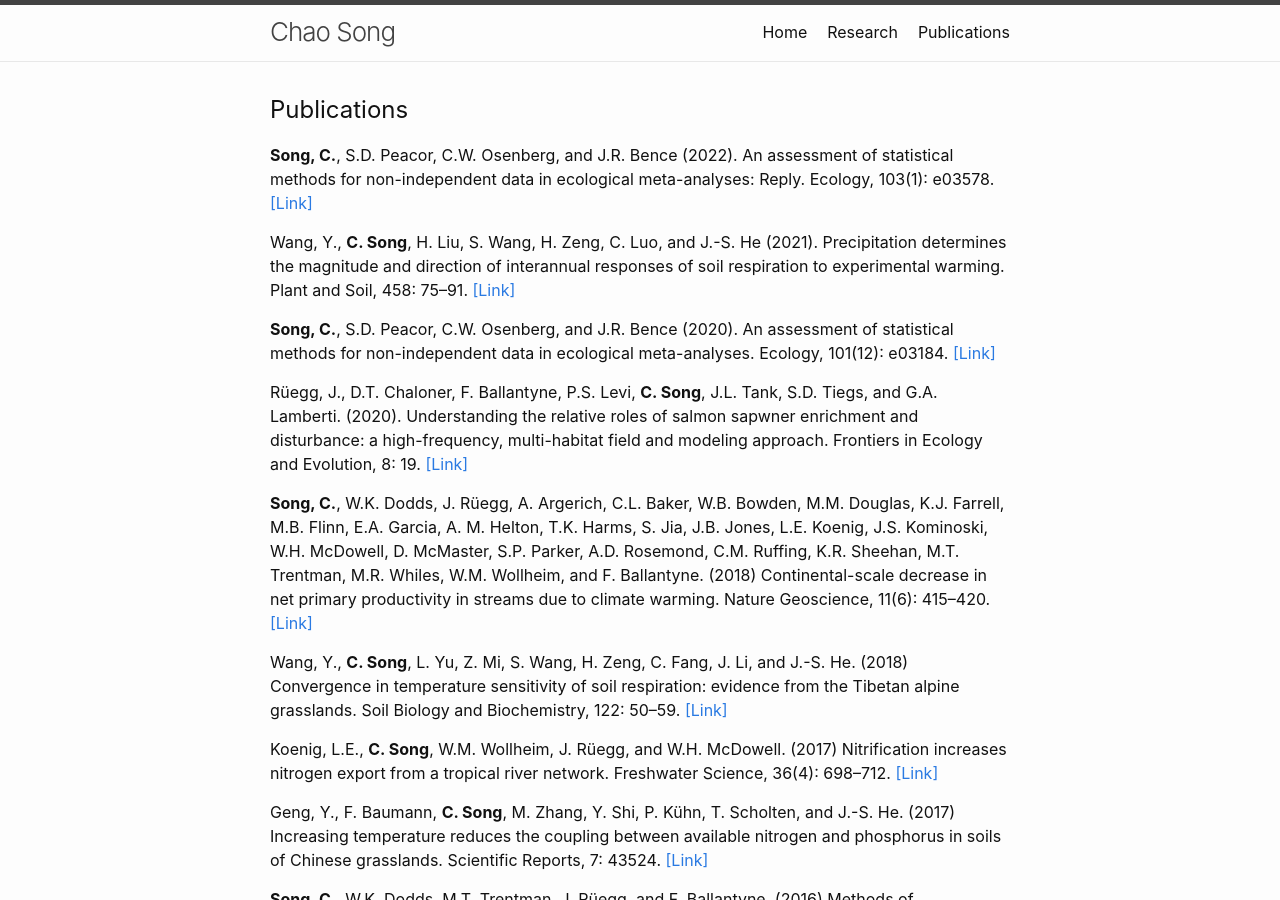
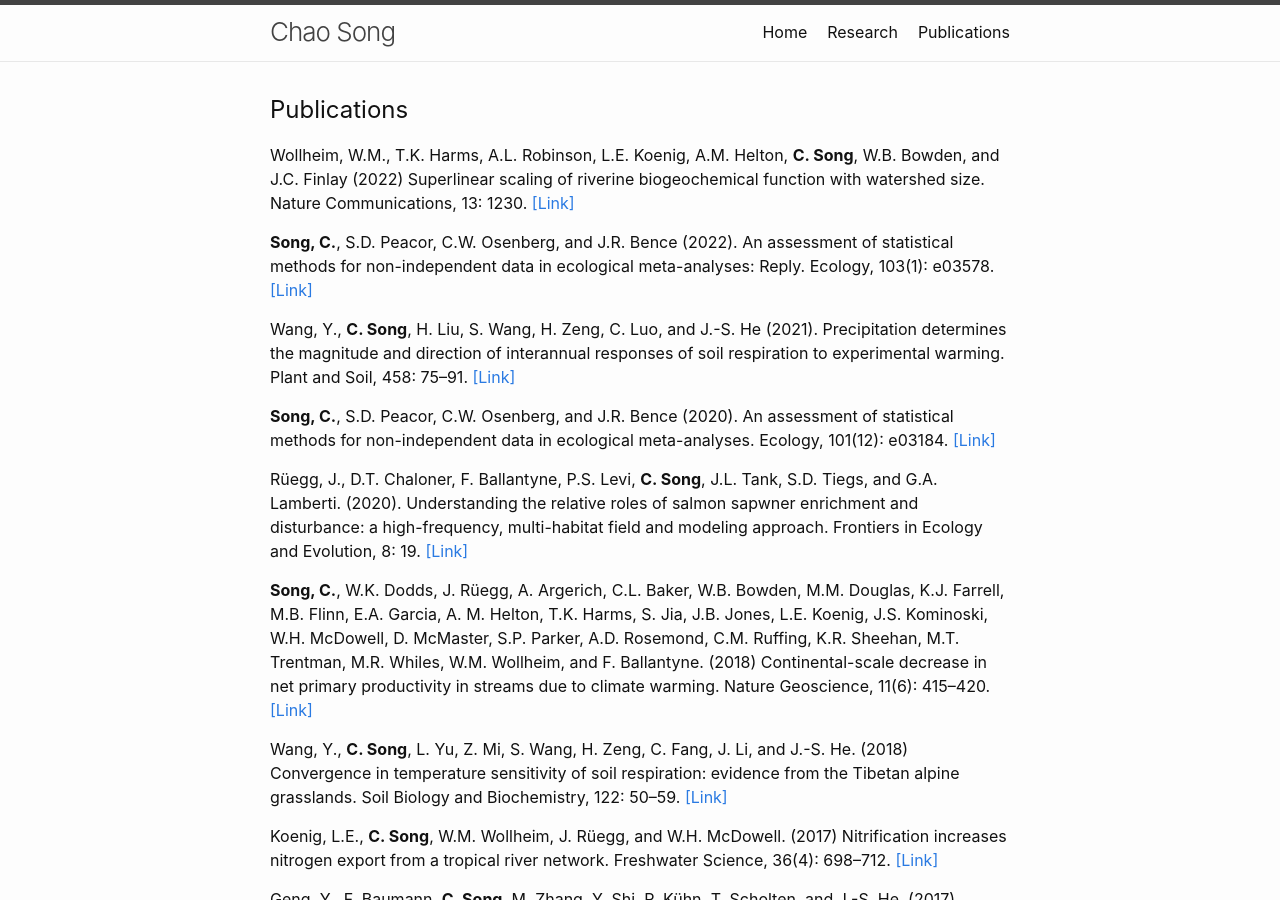
Before and after one commit to songchao1986/songchao1986.github.io, a Jekyll site: the page built from publications.md, in a window 1280 px wide and 900 px high. Built offline with Jekyll 4.4.1, drawn with Linux system fonts in a browser that asks for light colours.

Commit message:
Update publications.md

```diff
--- a/publications.md
+++ b/publications.md
@@ -5,6 +5,8 @@ permalink: /publications/
 ---
 
 ## Publications
+
+Wollheim, W.M., T.K. Harms, A.L. Robinson, L.E. Koenig, A.M. Helton, **C. Song**, W.B. Bowden, and J.C. Finlay (2022) Superlinear scaling of riverine biogeochemical function with watershed size. Nature Communications, 13: 1230. [[Link]](https://www.nature.com/articles/s41467-022-28630-z)
 
 **Song, C.**, S.D. Peacor, C.W. Osenberg, and J.R. Bence (2022). An assessment of statistical methods for non-independent data in ecological meta-analyses: Reply. Ecology, 103(1): e03578. [[Link]](https://esajournals.onlinelibrary.wiley.com/doi/abs/10.1002/ecy.3578)
 
```
